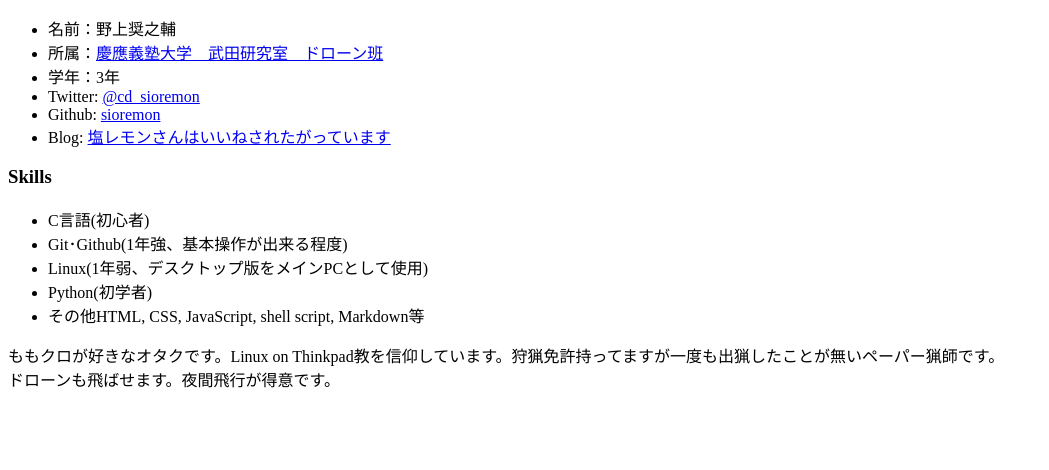
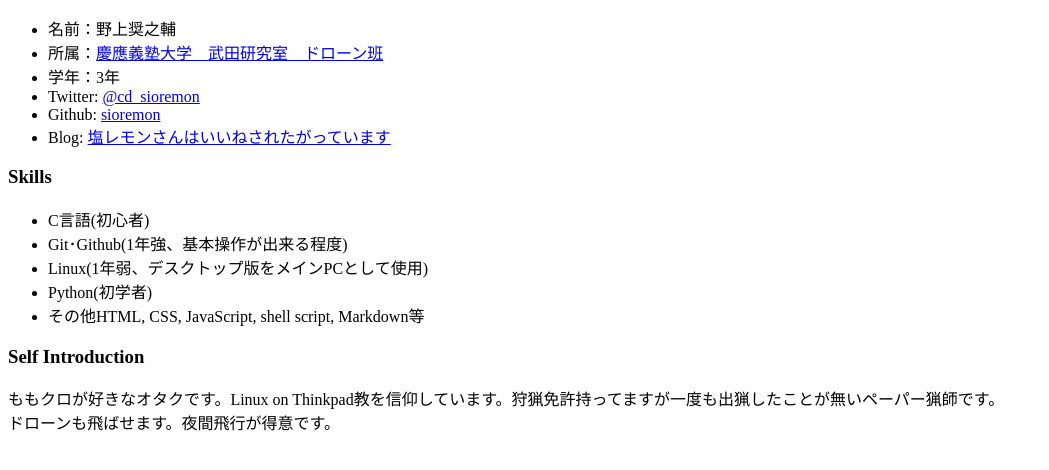
Before and after one commit to sioremon/sioremon.github.io, a plain HTML site: page index.html in a window 1280 px wide. Shown: the part 114-584 px from the top of the page, without its empty margins (0-1049 px from the left). Drawn offline with Linux system fonts and the light colour scheme.

Commit message:
説明の見出しを追加

```diff
--- a/index.html
+++ b/index.html
@@ -32,6 +32,7 @@
             </ul>
         </div>
         <div class="description">
+            <h3>Self Introduction</h3>
             <p>
                 ももクロが好きなオタクです。Linux on Thinkpad教を信仰しています。狩猟免許持ってますが一度も出猟したことが無いペーパー猟師です。<br>
                 ドローンも飛ばせます。夜間飛行が得意です。
```
